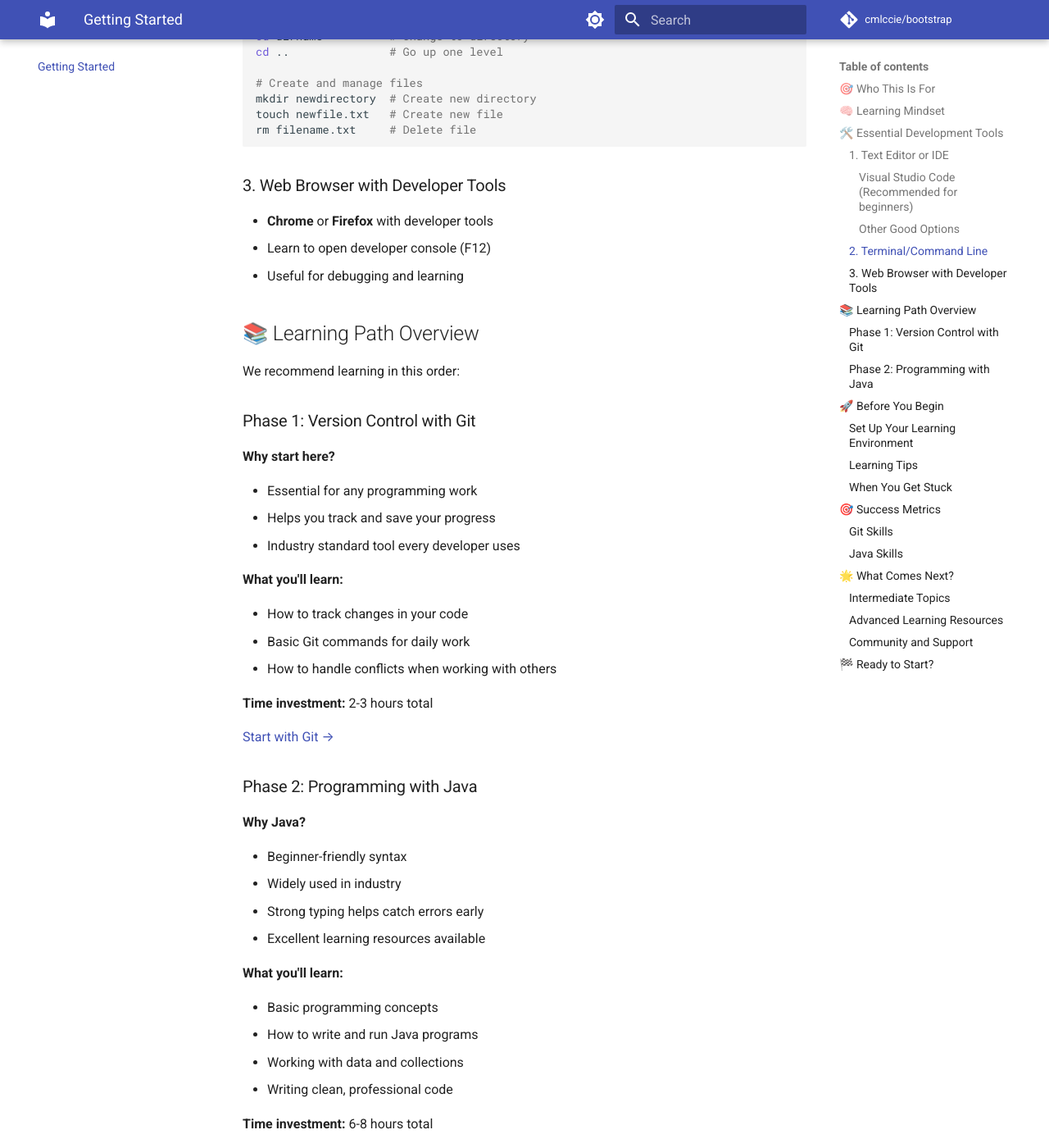
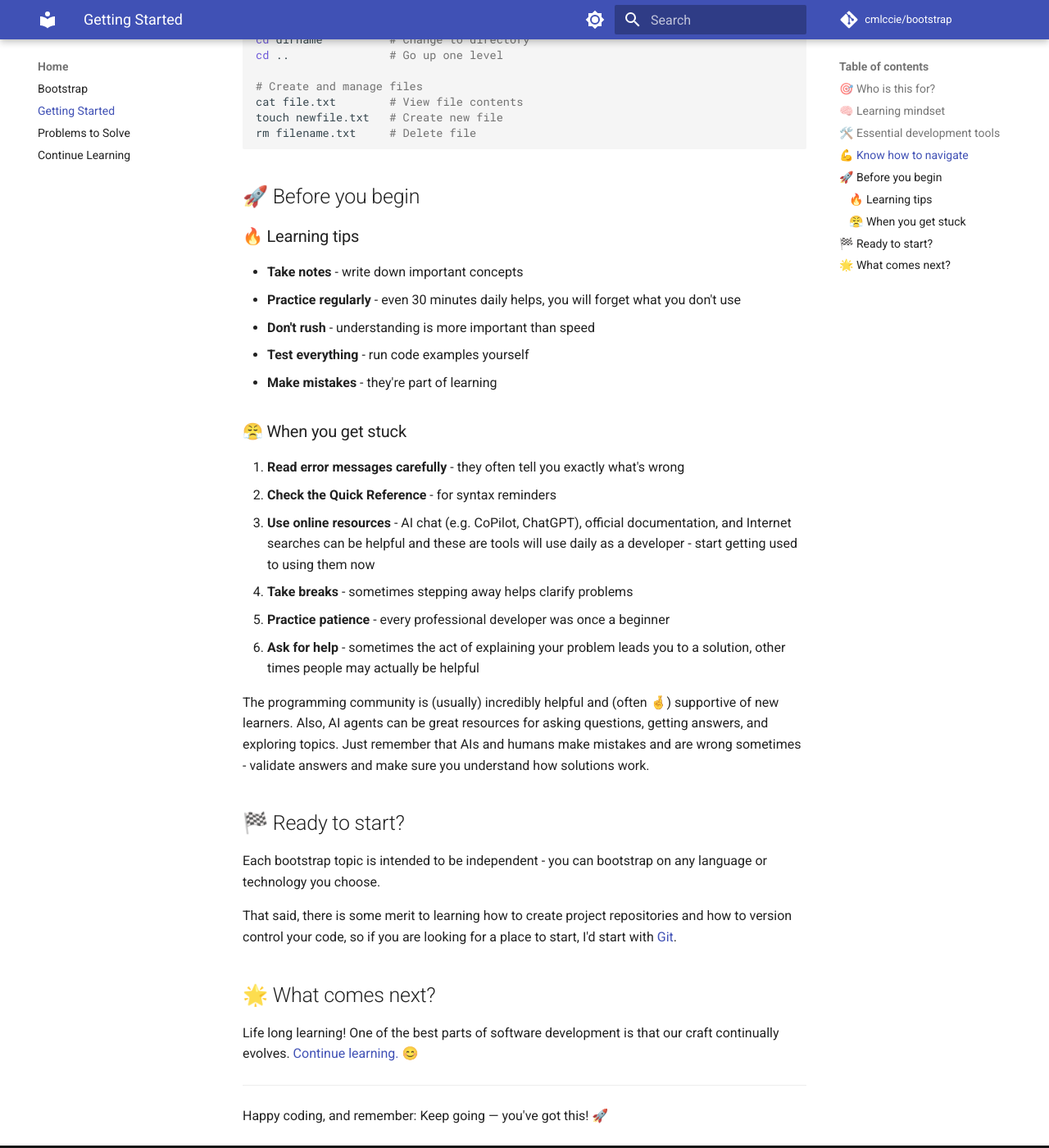
Before and after one commit to cmlccie/bootstrap, an MkDocs documentation site: the page built from docs/getting-started.md, in a window 1280 px wide and 1400 px high, scrolled down 1544 px. Shown: the whole window at 82% size. Built offline with MkDocs 1.6.1 and Material for MkDocs 9.7.7, drawn with Linux system fonts in a browser that asks for light colours; comment, search, counter and statistics services are not loaded; some of the changed text lies outside the part shown.

Commit message:
feat(content): refactor and add content to the home pages
- Updated "Getting Started" guide to simplify language and improve clarity.
- Added "Problems to Solve" section with links to online coding challenges.
- Revised "Bootstrap" index page to better reflect the mission and structure.
- Enhanced navigation in mkdocs.yml to include new sections and improve user experience.
- Updated dependencies in pyproject.toml and uv.lock.

````diff
--- a/docs/contributing.md
+++ /dev/null
@@ -1,212 +0,0 @@
-# Contributing
-
-Thank you for your interest in contributing to Bootstrap Coding Skills! This guide will help you get started with contributing to our learning resources designed for new developers.
-
-## 🎯 Our Mission
-
-This site provides **simple, minimal, and concise** instructions to help new developers get started with essential tools and languages. Our goal is to give learners a solid foundation of the basics, help them become minimally productive quickly, and then point them toward resources for continued learning.
-
-## 🤝 How to Contribute
-
-### Types of Contributions We Welcome
-
-- **Content Improvements**: Fix typos, clarify explanations, improve examples
-- **New Exercises**: Add practice exercises that reinforce core concepts
-- **Better Examples**: Provide clearer, more beginner-friendly code examples
-- **Bug Reports**: Report issues with existing content or broken links
-- **Accessibility**: Improve readability and accessibility for new learners
-
-### What We're Looking For
-
-**Good Contributions:**
-
-- ✅ Simple, clear explanations that beginners can understand
-- ✅ Practical examples that new developers will actually use
-- ✅ Step-by-step instructions that are easy to follow
-- ✅ Corrections to outdated or incorrect information
-
-**Contributions to Avoid:**
-
-- ❌ Advanced topics that overwhelm beginners
-- ❌ Complex explanations when simple ones work better
-- ❌ Tools or techniques that aren't industry standard
-- ❌ Content that assumes significant prior knowledge
-
-## � Content Standards
-
-### Writing Guidelines
-
-- **Keep it simple**: Use clear, straightforward language
-- **Be concise**: Prefer shorter explanations over longer ones
-- **Be practical**: Focus on what new developers actually need
-- **Be encouraging**: Remember your audience is just starting out
-
-### Technical Guidelines
-
-- **Git section**: Focus on essential daily commands and concepts
-- **Java section**: Cover basic syntax, data structures, and clean code practices
-- **Code examples**: Should be runnable and demonstrate real concepts
-- **Prerequisites**: Clearly state what knowledge is assumed
-
-### Content Structure
-
-Each learning section should follow this pattern:
-
-1. **Why learn this?** - Motivation and context
-2. **Basic concepts** - Core ideas explained simply
-3. **Hands-on practice** - Exercises and examples
-4. **Next steps** - Where to learn more
-
-## 🛠️ Development Setup
-
-### Getting Started
-
-1. **Fork the Repository**
-
-   ```bash
-   # Click the "Fork" button on GitHub, then clone your fork
-   git clone https://github.com/yourusername/bootstrap.git
-   cd bootstrap
-   ```
-
-2. **Set Up Development Environment**
-
-   ```bash
-   # Install dependencies and set up the project
-   make setup
-
-   # Start the development server to preview changes
-   make serve
-   ```
-
-3. **Create a Branch**
-
-   ```bash
-   git checkout -b improvement/description-of-change
-   ```
-
-### Making Changes
-
-1. **Edit content** in the `docs/` directory
-2. **Preview changes** at `http://localhost:8000`
-3. **Test thoroughly** - make sure all examples work
-4. **Commit your changes** with a clear message
-
-### Submitting Contributions
-
-1. **Push your branch**: `git push origin your-branch-name`
-2. **Create a Pull Request** on GitHub
-3. **Describe your changes** clearly in the PR description
-4. **Wait for review** - we'll provide feedback and suggestions
-
-## 📁 Repository Structure
-
-```text
-docs/
-├── index.md                    # Homepage
-├── getting-started.md          # Setup and learning guide
-├── git/                        # Git learning section
-│   ├── index.md               # Git overview
-│   ├── interactive-learning.md # Using learngitbranching.js.org
-│   ├── staging-commits.md     # Basic Git workflow
-│   ├── gitignore.md          # File management
-│   ├── merge-conflicts.md     # Conflict resolution
-│   └── reference.md          # Git quick reference
-├── java/                      # Java learning section
-│   ├── index.md              # Java overview
-│   ├── setup.md              # Environment setup
-│   ├── syntax.md             # Basic syntax and data types
-│   ├── data-structures.md    # Arrays, Lists, Maps
-│   ├── idioms.md             # Best practices
-│   └── reference.md          # Java quick reference
-└── contributing.md           # This file
-```
-
-## ✅ Quality Checklist
-
-Before submitting your contribution, please check:
-
-### Content Quality
-
-- [ ] Content is appropriate for beginners
-- [ ] Examples are simple and practical
-- [ ] Code examples are tested and work correctly
-- [ ] Links are functional and point to reliable resources
-- [ ] Language is clear and encouraging
-
-### Technical Quality
-
-- [ ] Markdown formatting is correct
-- [ ] Code blocks specify the correct language
-- [ ] File paths and commands are accurate
-- [ ] No spelling or grammar errors
-
-### Testing
-
-- [ ] All code examples compile and run
-- [ ] Links work and go to the right destinations
-- [ ] Content renders correctly in the browser
-- [ ] Examples work on multiple platforms (when applicable)
-
-## 🎯 Contribution Ideas
-
-### Content Improvements
-
-- **Clarify confusing explanations** - Make complex concepts simpler
-- **Add missing examples** - Provide practical code demonstrations
-- **Update outdated information** - Keep tools and versions current
-- **Improve exercise instructions** - Make practice exercises clearer
-
-### New Practice Exercises
-
-- **Git practice scenarios** - More hands-on conflict resolution examples
-- **Java coding challenges** - Simple programming problems for practice
-- **Project ideas** - Small applications beginners can build
-
-### Documentation Enhancements
-
-- **Better error handling** - Help learners troubleshoot common issues
-- **Platform-specific instructions** - Improve Windows/Mac/Linux compatibility
-- **Visual aids** - Diagrams or screenshots that help explain concepts
-
-## 🔍 Review Process
-
-### What We Look For
-
-1. **Beginner Focus**: Is this helpful for someone just starting out?
-2. **Clarity**: Can a new developer follow these instructions?
-3. **Accuracy**: Do the examples work as written?
-4. **Scope**: Does this fit our "bootstrap" philosophy of basics-focused content?
-
-### Review Timeline
-
-- **Initial Review**: Within 1-2 days
-- **Feedback**: We'll provide specific suggestions for improvements
-- **Follow-up**: Usually 1-2 rounds of feedback before merging
-- **Merge**: Once approved, changes are deployed automatically
-
-## 📞 Getting Help
-
-### Questions About Contributing
-
-- **Open an Issue** - For questions about content or technical issues
-- **Email**: [Your contact email if applicable]
-- **Discussions** - Use GitHub Discussions for broader questions
-
-### Before You Start
-
-If you're planning a significant contribution (like a new section), please:
-
-1. **Open an issue first** to discuss the idea
-2. **Check our roadmap** to see if it fits our current direction
-3. **Ask questions** if you're unsure about scope or approach
-
-## 🙏 Recognition
-
-Contributors are recognized in several ways:
-
-- **Contributor list** - Added to our contributors page
-- **Commit history** - Your contributions are permanently recorded
-- **Community impact** - Help new developers start their journey successfully
-
-Thank you for helping make coding education more accessible! Every improvement, no matter how small, helps new developers succeed in their learning journey.
--- a/docs/getting-started.md
+++ b/docs/getting-started.md
@@ -1,211 +1,118 @@
 # Getting Started
 
-Welcome to Bootstrap Coding Skills! This guide will help you prepare for learning Git and Java - the essential tools and languages that form the foundation of modern software development.
+Welcome to Bootstrap! This guide will help you prepare to dive into our bootstrap lessons.
 
-## 🎯 Who This Is For
+## 🎯 Who is this for?
 
-This site is designed specifically for:
+This site is designed for:
 
-- **New Developers** - People just starting their coding journey
-- **Students** - Often teens learning programming for the first time
-- **Career Changers** - Adults switching to technology careers
-- **Self-Learners** - Anyone wanting a solid foundation in the basics
+- **New Developers** - people just starting their coding journey
+- **Students** - learning programming for the first time
+- **Career Changers** - people switching to technology careers
+- **Self-Learners** - anyone wanting a solid foundation in the basics
 
-## 🧠 Learning Mindset
+## 🧠 Learning mindset
 
 Before you start, remember:
 
-- **Progress over Perfection** - Everyone makes mistakes while learning
-- **Practice Regularly** - Consistency beats intensity
-- **Ask Questions** - Don't be afraid to search for answers
-- **Build Things** - Apply what you learn in small projects
-- **Be Patient** - Programming takes time to master
+- **Progress over Perfection** - everyone makes mistakes while learning
+- **Practice Regularly** - consistency beats intensity
+- **Ask Questions** - don't be afraid to search for answers
+- **Build Things** - apply what you learn in small projects
+- **Be Patient** - programming takes time to master
 
-## 🛠️ Essential Development Tools
+!!! quote "Chris Lunsford"
 
-These tools form the foundation of any developer's environment:
+    "I learn something when things work as expected. I learn more when things break."
 
-### 1. Text Editor or IDE
+## 🛠️ Essential development tools
 
-Choose one to start (you can always switch later):
+You're going to use these a lot. 😏 Choose your preferred tools and learn how to use them! These tools form the foundation of any developer's environment:
 
-#### Visual Studio Code (Recommended for beginners)
+1. Terminal
+2. Text editor or Integrated Development Environment (IDE)
 
-- Free and beginner-friendly
-- Excellent extensions for Git and Java
-- Download: [code.visualstudio.com](https://code.visualstudio.com/)
+If you don't have a preference, start here (you can always switch later):
 
-#### Other Good Options
+=== "macOS"
 
-- **IntelliJ IDEA Community** - Excellent for Java development
-- **Sublime Text** - Lightweight and fast
-- **Atom** - Similar to VS Code
+    Terminal: [iTerm](https://iterm2.com/)
 
-### 2. Terminal/Command Line
+    Code Editor: [Visual Studio Code (VS Code)](https://code.visualstudio.com/)
+
+=== "Windows"
+
+    Terminal: [Windows Terminal](https://apps.microsoft.com/detail/9n0dx20hk701?hl=en-US&gl=US)
+
+    Code Editor: [Visual Studio Code (VS Code)](https://code.visualstudio.com/)
+
+## 💪 Know how to navigate
 
 Learn basic command line navigation:
 
-=== "macOS/Linux"
+=== "macOS"
 
-    ```bash
+    ```sh
     # Navigate directories
     pwd                 # Show current directory
     ls                  # List files and directories
+    mkdir dirname       # Create new directory
     cd dirname          # Change to directory
     cd ..               # Go up one level
 
     # Create and manage files
-    mkdir newdirectory  # Create new directory
+    cat file.txt        # View file contents
     touch newfile.txt   # Create new file
     rm filename.txt     # Delete file
     ```
 
 === "Windows"
 
-    ```cmd
+    ```powershell
     # Navigate directories
-    cd                  # Show current directory
-    dir                 # List files and directories
-    cd dirname          # Change to directory
-    cd ..               # Go up one level
+    pwd                    # Show current directory (alias for Get-Location)
+    ls                     # List files and directories (alias for Get-ChildItem)
+    mkdir dirname          # Create new directory (alias for New-Item -ItemType Directory)
+    cd dirname             # Change to directory (alias for Set-Location)
+    cd ..                  # Go up one level
 
     # Create and manage files
-    mkdir newdirectory  # Create new directory
-    copy nul newfile.txt # Create new file
-    del filename.txt    # Delete file
+    cat file.txt           # View file contents (alias for Get-Content)
+    ni newfile.txt         # Create new file (alias for New-Item)
+    rm filename.txt        # Delete file (alias for Remove-Item)
     ```
 
-### 3. Web Browser with Developer Tools
+## 🚀 Before you begin
 
-- **Chrome** or **Firefox** with developer tools
-- Learn to open developer console (F12)
-- Useful for debugging and learning
+### 🔥 Learning tips
 
-## 📚 Learning Path Overview
+- **Take notes** - write down important concepts
+- **Practice regularly** - even 30 minutes daily helps, you will forget what you don't use
+- **Don't rush** - understanding is more important than speed
+- **Test everything** - run code examples yourself
+- **Make mistakes** - they're part of learning
 
-We recommend learning in this order:
+### 😤 When you get stuck
 
-### Phase 1: Version Control with Git
+1. **Read error messages carefully** - they often tell you exactly what's wrong
+2. **Check the Quick Reference** - for syntax reminders
+3. **Use online resources** - AI chat (e.g. CoPilot, ChatGPT), official documentation, and Internet searches can be helpful and these are tools will use daily as a developer - start getting used to using them now
+4. **Take breaks** - sometimes stepping away helps clarify problems
+5. **Practice patience** - every professional developer was once a beginner
+6. **Ask for help** - sometimes the act of explaining your problem leads you to a solution, other times people may actually be helpful
 
-**Why start here?**
+The programming community is (usually) incredibly helpful and (often 🤞) supportive of new learners. Also, AI agents can be great resources for asking questions, getting answers, and exploring topics. Just remember that AIs and humans make mistakes and are wrong sometimes - validate answers and make sure you understand how solutions work.
 
-- Essential for any programming work
-- Helps you track and save your progress
-- Industry standard tool every developer uses
+## 🏁 Ready to start?
 
-**What you'll learn:**
+Each bootstrap topic is intended to be independent - you can bootstrap on any language or technology you choose.
 
-- How to track changes in your code
-- Basic Git commands for daily work
-- How to handle conflicts when working with others
+That said, there is some merit to learning how to create project repositories and how to version control your code, so if you are looking for a place to start, I'd start with [Git](git/index.md).
 
-**Time investment:** 2-3 hours total
+## 🌟 What comes next?
 
-[Start with Git →](git/index.md)
-
-### Phase 2: Programming with Java
-
-**Why Java?**
-
-- Beginner-friendly syntax
-- Widely used in industry
-- Strong typing helps catch errors early
-- Excellent learning resources available
-
-**What you'll learn:**
-
-- Basic programming concepts
-- How to write and run Java programs
-- Working with data and collections
-- Writing clean, professional code
-
-**Time investment:** 6-8 hours total
-
-[Continue with Java →](java/index.md)
-
-## 🚀 Before You Begin
-
-### Set Up Your Learning Environment
-
-1.  **Create a dedicated workspace:**
-
-        mkdir coding-bootstrap
-        cd coding-bootstrap
-
-2.  **Create directories for each topic:**
-
-        mkdir git-practice
-        mkdir java-projects
-
-3.  **Open your code editor** in this directory
-
-### Learning Tips
-
-- **Take notes** - Write down important concepts
-- **Practice regularly** - Even 30 minutes daily helps
-- **Don't rush** - Understanding is more important than speed
-- **Test everything** - Run code examples yourself
-- **Make mistakes** - They're part of learning!
-
-### When You Get Stuck
-
-1. **Read error messages carefully** - They often tell you exactly what's wrong
-2. **Check the Quick Reference** sections for syntax reminders
-3. **Search online** - Stack Overflow and official documentation are valuable
-4. **Take breaks** - Sometimes stepping away helps clarify problems
-5. **Practice patience** - Every professional developer was once a beginner
-
-## 🎯 Success Metrics
-
-After completing both learning paths, you should be able to:
-
-### Git Skills
-
-- ✅ Create and manage Git repositories
-- ✅ Track changes with commits
-- ✅ Handle basic merge conflicts
-- ✅ Use .gitignore effectively
-
-### Java Skills
-
-- ✅ Write simple Java programs
-- ✅ Use variables, arrays, and collections
-- ✅ Create basic classes and methods
-- ✅ Follow Java coding conventions
-
-## 🌟 What Comes Next?
-
-These lessons provide a solid foundation, but they're just the beginning. After completing this bootstrap curriculum, continue learning with:
-
-### Intermediate Topics
-
-- **Object-oriented programming** concepts
-- **Database** fundamentals (SQL)
-- **Web development** basics (HTML, CSS, JavaScript)
-- **Debugging** and testing techniques
-
-### Advanced Learning Resources
-
-- **Online Courses**: Coursera, edX, Udemy
-- **Books**: "Head First Java", "Pro Git"
-- **Practice Platforms**: LeetCode, HackerRank, Codewars
-- **Project Ideas**: Build small applications
-
-### Community and Support
-
-- **Stack Overflow** - For specific technical questions
-- **Reddit** r/learnprogramming - Supportive community
-- **Local meetups** - Find programming groups in your area
-- **Open source projects** - Contribute to real projects
-
-## 🏁 Ready to Start?
-
-Great! Your journey starts with understanding version control. Git might seem intimidating at first, but it's an essential skill that will serve you throughout your entire programming career.
-
-Remember: every expert was once a beginner. Take your time, be patient with yourself, and enjoy the process of learning.
-
-[Begin Your Journey with Git →](git/index.md)
+Life long learning! One of the best parts of software development is that our craft continually evolves. [Continue learning.](continue-learning.md) 😊
 
 ---
 
-**Questions?** If you get stuck or need clarification on any concept, don't hesitate to search online or consult the official documentation for Git and Java. The programming community is incredibly helpful and supportive of new learners.
+Happy coding, and remember: Keep going — you've got this! 🚀
--- /dev/null
+++ b/docs/problems-to-solve.md
@@ -0,0 +1,47 @@
+# Need some problems to solve?
+
+## 💻 Online resources
+
+These sites provide challenging and fun coding problems:
+
+- [Advent of Code](https://adventofcode.com/) -
+  Annual programming puzzles for all skill levels.
+
+- [LeetCode](https://leetcode.com/) -
+  Extensive collection of coding problems for interviews and practice.
+
+- [HackerRank](https://www.hackerrank.com/domains/tutorials/10-days-of-javascript) -
+  Challenges in algorithms, data structures, and more.
+
+- [Codewars](https://www.codewars.com/) -
+  Solve kata (challenges) and improve your ranking.
+
+- [Exercism](https://exercism.org/) -
+  Practice coding exercises with mentor feedback.
+
+- [Project Euler](https://projecteuler.net/) -
+  Mathematical and computational problem solving.
+
+- [Edabit](https://edabit.com/challenges) -
+  Bite-sized coding challenges for beginners and beyond.
+
+There are more! Ask your favorite search engine or AI for websites that provide coding challenges.
+
+## ❓ Why do this?
+
+When you are learning a new language or working with a new tech stack, you need problems to solve. Some problem, to which, you can apply the technology and your understanding - this creates practical and active learning.
+
+Some sites provide extensive tutorials. For me, I will learn _something_ from being spoon fed (walked through) building some illustrative example project. However, _**I will more**_ from being given a problem to solve and then going to work to build a functional solution. This active learning process forces me to ask and answer meaningful questions and learn more than just the lesson material the tutorial author created:
+
+- How do I start a new project using this tech stack?
+- How should the project be structured?
+- Where are the docs? How good are they?
+- How do I build the project?
+- What artifacts are created?
+- How do I deploy the project?
+
+I start (and abandon!) new projects all the time. Repeating this active problem solving / project creation process over and over creates muscle memory. You'll begin to see patterns emerge in your processes. You'll find tools and resources you love ❣️ and some you loath 😡. When your goal is learning, every project doesn't need to be a complete and polished deliverable. Go as far as you need to satisfy what you want to learn, then stop. If you make it a habit of checking your code into code repositories, you can always come back to where you left off and go further to continue learning.
+
+---
+
+Explore these resources to practice, learn, and compete (if you're into that)!
--- a/mkdocs.yml
+++ b/mkdocs.yml
@@ -1,4 +1,4 @@
-site_name: Bootstrap Coding Skills
+site_name: Bootstrap
 site_description: Bootstrap your coding skills to get started with a solid foundation.
 site_author: Chris Lunsford
 site_url: https://cmlccie.github.io/bootstrap/
@@ -45,6 +45,7 @@
 # Plugins
 plugins:
   - search
+  - open-in-new-tab
 
 # Markdown extensions
 markdown_extensions:
@@ -67,8 +68,11 @@
 
 # Navigation
 nav:
-  - Home: index.md
-  - Getting Started: getting-started.md
+  - Home:
+    - Bootstrap: index.md
+    - Getting Started: getting-started.md
+    - Problems to Solve: problems-to-solve.md
+    - Continue Learning: continue-learning.md
   - Git:
       - Overview: git/index.md
       - Interactive Learning: git/interactive-learning.md
@@ -83,7 +87,6 @@
       - Data Structures: java/data-structures.md
       - Idiomatic Java: java/idioms.md
       - Quick Reference: java/reference.md
-  - Contributing: contributing.md
 
 # Extra configuration
 extra:
--- a/pyproject.toml
+++ b/pyproject.toml
@@ -9,7 +9,8 @@
 requires-python = ">=3.13"
 dependencies = [
     "mkdocs>=1.6.1",
-    "mkdocs-material>=9.6.15",
+    "mkdocs-material[recommended]>=9.6.15",
+    "mkdocs-open-in-new-tab>=1.0.8",
 ]
 
 [project.optional-dependencies]
````
Also changed, not shown: docs/continue-learning.md (added, +26 -0 lines), docs/index.md (+19 -41 lines), 1 other file.
